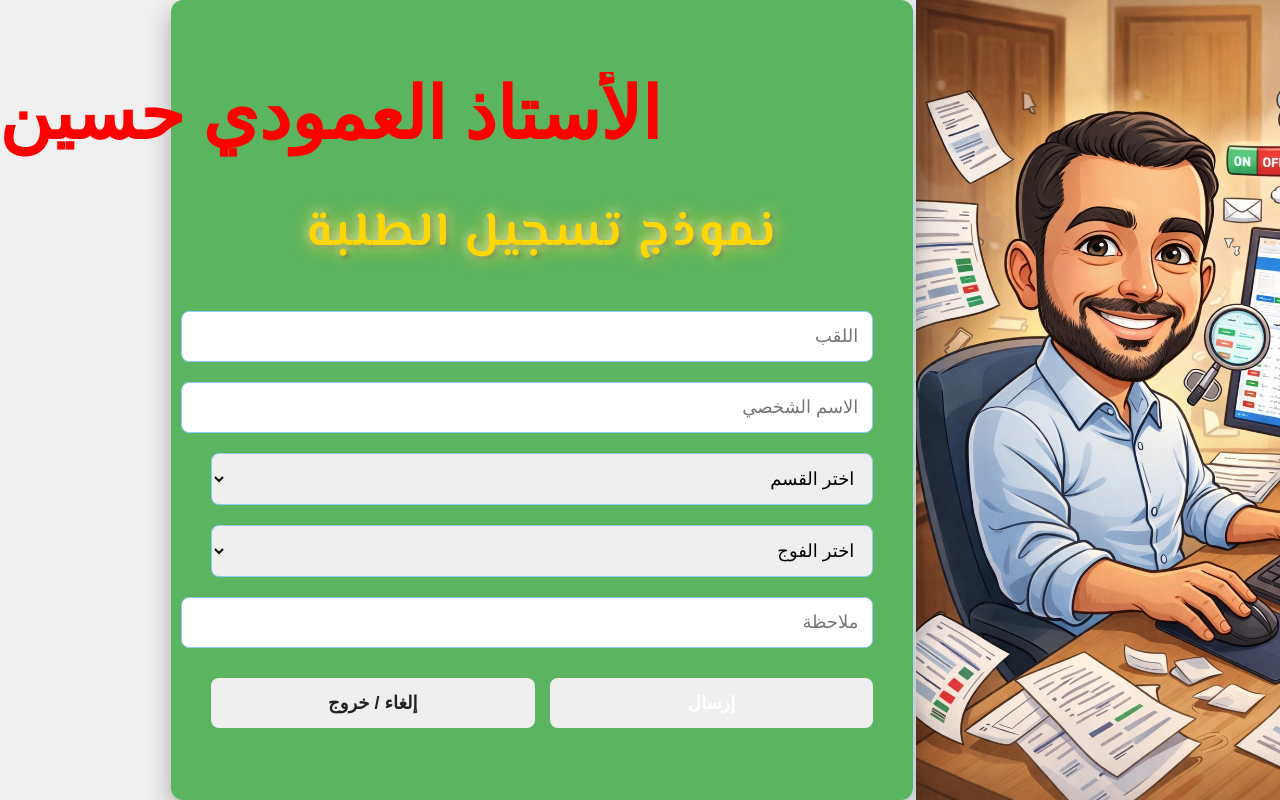
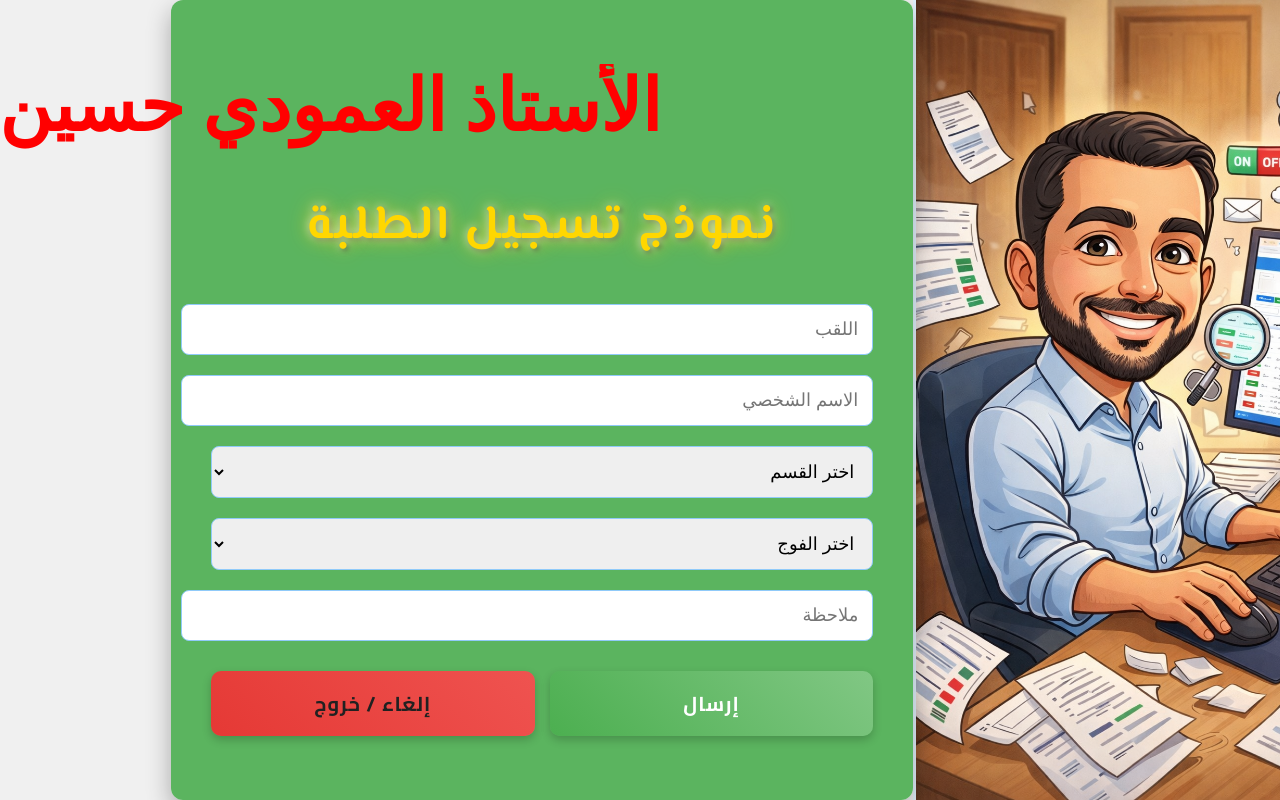
Before and after one commit to hocinebno3131-source/students_app, a Flask app: page / in a window 1280 px wide; the page is wider, and only the part inside the window is pictured. Run offline with Flask 3, Linux system fonts and the light colour scheme.

Commit message:
Update form.html

```diff
--- a/templates/form.html
+++ b/templates/form.html
@@ -84,13 +84,36 @@ input:focus, select:focus {
 }
 .buttons button {
     flex: 1;
-    padding: 14px; /* تكبير الأزرار */
+    padding: 14px;
     border: none;
-    border-radius: 8px;
-    font-size: 18px; /* تكبير الكتابة */
+    border-radius: 10px;
+    font-size: 20px;
     cursor: pointer;
-    font-weight: bold;
-    transition: 0.3s;
+    font-weight: 700;
+    font-family: 'Cairo', sans-serif; /* خط أجمل */
+    letter-spacing: 1px;
+    transition: all 0.3s ease;
+    box-shadow: 0 4px 10px rgba(0,0,0,0.2);
+}
+
+/* زر الإرسال */
+#submitBtn {
+    background: linear-gradient(45deg, #4caf50, #81c784);
+    color: white;
+}
+#submitBtn:hover {
+    background: linear-gradient(45deg, #388e3c, #66bb6a);
+    transform: translateY(-2px);
+}
+
+/* زر الإلغاء / الخروج */
+#cancelBtn {
+    background: linear-gradient(45deg, #e53935, #ef5350);
+    color: white;
+}
+#cancelBtn:hover {
+    background: linear-gradient(45deg, #b71c1c, #e57373);
+    transform: translateY(-2px);
 }
 #submitBtn {
     : #4caf50;
```
